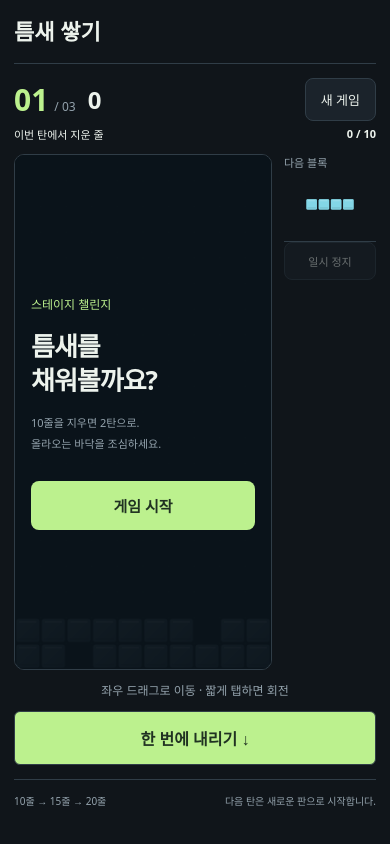
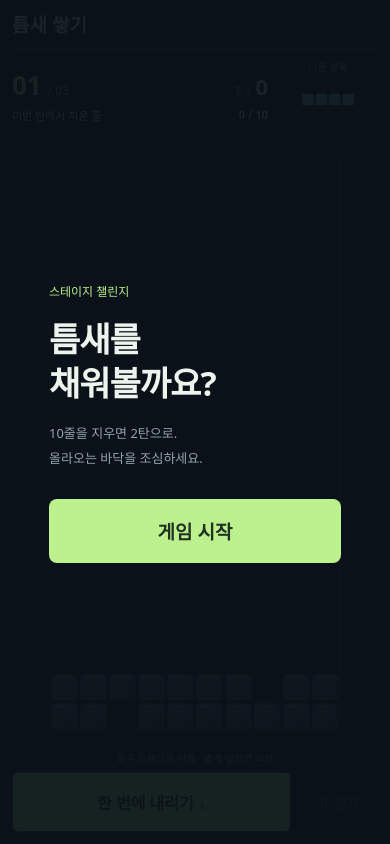
Before and after one commit to khjkhj-creator/block-puzzle-play, a plain HTML site: page index.html in a window 390 px wide. Drawn offline with Linux system fonts and the light colour scheme.

Commit message:
Publish v0.4 one-handed mobile controls and simplified HUD

```diff
--- a/game.js
+++ b/game.js
@@ -15,7 +15,7 @@ function spawnPiece(){active=makePiece(nextType);nextType=takeType();fallClock=0
 function startStage(){board=emptyBoard();fillStartingGarbage();stageLines=0;fallClock=0;riseClock=0;toastClock=0;$('toast').textContent='';state='playing';spawnPiece();updateHUD();syncOverlay();canvas.focus();}
 function startGame(){stopHeldControls();stage=1;score=0;totalLines=0;bag=[];nextType=takeType();startStage();}
 function nextStage(){if(state!=='stageClear')return;stage++;startStage();}
-function updateHUD(){$('stage').textContent=String(stage).padStart(2,'0');$('lines').textContent=stageLines;$('target').textContent=STAGES[stage-1].goal;$('progress').max=STAGES[stage-1].goal;$('progress').value=stageLines;$('score').textContent=score.toLocaleString('ko-KR');$('total').textContent=totalLines;$('rule').textContent=`바닥 ${STAGES[stage-1].start}줄 · ${STAGES[stage-1].rise/1000}초마다 방해 줄 추가`;$('pause').disabled=!['playing','paused'].includes(state);$('pause').textContent=state==='paused'?'계속하기':'일시 정지';}
+function updateHUD(){$('stage').textContent=String(stage).padStart(2,'0');$('lines').textContent=stageLines;$('target').textContent=STAGES[stage-1].goal;$('progress').max=STAGES[stage-1].goal;$('progress').value=stageLines;$('score').textContent=score.toLocaleString('ko-KR');$('total').textContent=totalLines;$('rule').textContent=`바닥 ${STAGES[stage-1].start}줄 · ${STAGES[stage-1].rise/1000}초마다 방해 줄 추가`;$('pause').disabled=!['playing','paused'].includes(state);$('pause').textContent=state==='paused'?'계속하기':'일시 정지';$('mobile-pause').disabled=!['playing','paused'].includes(state);$('mobile-pause').textContent=state==='paused'?'▶ 계속':'Ⅱ 정지';$('mobile-restart').hidden=state!=='paused';}
 function syncOverlay(){const content={ready:['스테이지 챌린지','틈새를\n채워볼까요?','10줄을 지우면 2탄으로.\n올라오는 바닥을 조심하세요.','게임 시작'],paused:['잠깐 쉬어가요','일시 정지','P 또는 아래 버튼으로 이어갈 수 있어요.','계속하기'],stageClear:[`${stage}탄 완료`,`${stageLines}줄 제거!`,`다음 탄은 판을 비우고\n방해 블록 ${STAGES[Math.min(2,stage)].start}줄로 시작합니다.`,'다음 탄 시작'],lost:['다시 도전해요','더 쌓을 곳이\n없어요.',`${score.toLocaleString('ko-KR')}점 · 전체 ${totalLines}줄 제거`,'다시 시작'],won:['모든 스테이지 완료','끝까지\n뚫었어요!',`${score.toLocaleString('ko-KR')}점 · 전체 ${totalLines}줄 제거`,'다시 도전']}[state];$('overlay').hidden=state==='playing';if(content){$('overlay-kicker').textContent=content[0];$('overlay-title').textContent=content[1];$('overlay-title').style.whiteSpace='pre-line';$('overlay-message').textContent=content[2];$('action').textContent=content[3];}}
 function finish(won){stopHeldControls();state=won?'won':'lost';updateHUD();syncOverlay();}
 function move(dx){if(state!=='playing'||!active)return;if(!collides(active.matrix,active.x+dx,active.y)){active.x+=dx;return true;}return false;}
@@ -45,5 +45,5 @@ canvas.addEventListener('pointerup',e=>{const gesture=boardGesture;if(!gesture||
 for(const event of ['pointercancel','lostpointercapture'])canvas.addEventListener(event,e=>{if(boardGesture?.id===e.pointerId)boardGesture=null;});
 canvas.addEventListener('contextmenu',e=>e.preventDefault());
 window.addEventListener('blur',stopHeldControls);document.addEventListener('visibilitychange',()=>{if(document.hidden)stopHeldControls();});
-$('action').onclick=()=>{if(state==='paused')pause();else if(state==='stageClear')nextStage();else startGame();};$('restart').onclick=startGame;$('pause').onclick=pause;window.addEventListener('blur',()=>{if(state==='playing')pause();});document.addEventListener('visibilitychange',()=>{if(document.hidden&&state==='playing')pause();});
+$('action').onclick=()=>{if(state==='paused')pause();else if(state==='stageClear')nextStage();else startGame();};$('restart').onclick=startGame;$('mobile-restart').onclick=startGame;$('pause').onclick=pause;$('mobile-pause').onclick=pause;window.addEventListener('blur',()=>{if(state==='playing')pause();});document.addEventListener('visibilitychange',()=>{if(document.hidden&&state==='playing')pause();});
 board=emptyBoard();fillStartingGarbage();nextType=takeType();updateHUD();syncOverlay();requestAnimationFrame(frame);
--- a/index.html
+++ b/index.html
@@ -1,7 +1,7 @@
 <!doctype html>
-<html lang="ko"><head><meta charset="utf-8"><meta name="viewport" content="width=device-width,initial-scale=1"><title>틈새 쌓기 — 스테이지 블록 퍼즐</title><link rel="stylesheet" href="style.css?v=0.2"></head>
-<body><main><header><a class="brand" href="./">틈새 쌓기<span>BLOCK PUZZLE</span></a><span class="edition">v0.3 · PC / 모바일</span></header>
+<html lang="ko"><head><meta charset="utf-8"><meta name="viewport" content="width=device-width,initial-scale=1,viewport-fit=cover"><title>틈새 쌓기 — 스테이지 블록 퍼즐</title><link rel="stylesheet" href="style.css?v=0.4"></head>
+<body><main><header><a class="brand" href="./">틈새 쌓기<span>BLOCK PUZZLE</span></a><span class="edition">v0.4 · PC / 모바일</span></header>
 <div class="game-layout"><aside class="left-panel"><p class="intro">빈틈을 채우면,<br>다음 판이 열려요.</p><div class="stage-label">현재 스테이지</div><div class="stage-number"><strong id="stage">01</strong><span>/ 03</span></div><div class="progress-heading"><span>이번 탄에서 지운 줄</span><b><span id="lines">0</span> / <span id="target">10</span></b></div><progress id="progress" value="0" max="10"></progress><div class="score-label">점수</div><strong id="score" class="score">0</strong><div class="total">전체 <span id="total">0</span>줄 제거</div><p id="rule" class="stage-rule">바닥 2줄 · 20초마다 방해 줄 추가</p><p class="warning">방해 줄은 예고 없이 올라옵니다.</p><button id="restart" class="secondary">새 게임</button></aside>
-<section class="board-wrap" aria-label="블록 게임"><canvas id="board" width="300" height="600" tabindex="0" aria-label="게임판. 휴대폰은 좌우 드래그 이동, 탭 회전. PC는 방향키와 스페이스바."></canvas><div id="overlay" class="overlay"><div class="overlay-content"><p id="overlay-kicker">스테이지 챌린지</p><h1 id="overlay-title">틈새를<br>채워볼까요?</h1><p id="overlay-message">10줄을 지우면 2탄으로.<br>올라오는 바닥을 조심하세요.</p><button id="action" class="primary">게임 시작</button></div></div><div id="toast" class="toast" role="status" aria-live="polite"></div></section>
-<aside class="right-panel"><div class="preview-label">다음 블록</div><canvas id="next" width="180" height="120" aria-label="다음 블록 한 개 미리보기"></canvas><div class="controls"><h2>조작 방법</h2><dl><div><dt>← →</dt><dd>좌우 이동</dd></div><div><dt>↑ / X</dt><dd>오른쪽 회전</dd></div><div><dt>Z</dt><dd>왼쪽 회전</dd></div><div><dt>↓</dt><dd>빠르게 내리기</dd></div><div><dt>Space</dt><dd>바로 떨어뜨리기</dd></div><div><dt>P</dt><dd>일시 정지</dd></div></dl></div><button id="pause" class="secondary">일시 정지</button><p class="hint">홀드는 없어요.<br>흐리게 보이는 블록은<br>떨어질 자리입니다.</p></aside><div class="mobile-controls" aria-label="휴대폰 조작"><p class="mobile-hint">좌우 드래그로 이동 · 짧게 탭하면 회전</p><button data-control="drop" class="drop-button">한 번에 내리기 ↓</button></div></div>
-<footer><span>10줄 → 15줄 → 20줄</span><span>다음 탄은 새로운 판으로 시작합니다.</span></footer><noscript>게임 실행에는 JavaScript가 필요합니다.</noscript></main><script src="game.js?v=0.2"></script></body></html>
+<section class="board-wrap" aria-label="블록 게임"><canvas id="board" width="300" height="600" tabindex="0" aria-label="게임판. 휴대폰은 좌우 드래그 이동, 탭 회전. PC는 방향키와 스페이스바."></canvas><div id="overlay" class="overlay"><div class="overlay-content"><p id="overlay-kicker">스테이지 챌린지</p><h1 id="overlay-title">틈새를<br>채워볼까요?</h1><p id="overlay-message">10줄을 지우면 2탄으로.<br>올라오는 바닥을 조심하세요.</p><button id="action" class="primary">게임 시작</button><button id="mobile-restart" class="secondary overlay-restart" hidden>새 게임</button></div></div><div id="toast" class="toast" role="status" aria-live="polite"></div></section>
+<aside class="right-panel"><div id="next-panel"><div class="preview-label">다음 블록</div><canvas id="next" width="180" height="120" aria-label="다음 블록 한 개 미리보기"></canvas></div><div class="controls"><h2>조작 방법</h2><dl><div><dt>← →</dt><dd>좌우 이동</dd></div><div><dt>↑ / X</dt><dd>오른쪽 회전</dd></div><div><dt>Z</dt><dd>왼쪽 회전</dd></div><div><dt>↓</dt><dd>빠르게 내리기</dd></div><div><dt>Space</dt><dd>바로 떨어뜨리기</dd></div><div><dt>P</dt><dd>일시 정지</dd></div></dl></div><button id="pause" class="secondary">일시 정지</button><p class="hint">홀드는 없어요.<br>흐리게 보이는 블록은<br>떨어질 자리입니다.</p></aside><div class="mobile-controls" aria-label="휴대폰 조작"><p class="mobile-hint">좌우 드래그로 이동 · 짧게 탭하면 회전</p><button data-control="drop" class="drop-button">한 번에 내리기 ↓</button><button id="mobile-pause" class="mobile-pause" aria-label="일시 정지">Ⅱ 정지</button></div></div>
+<footer><span>10줄 → 15줄 → 20줄</span><span>다음 탄은 새로운 판으로 시작합니다.</span></footer><noscript>게임 실행에는 JavaScript가 필요합니다.</noscript></main><script src="game.js?v=0.4"></script></body></html>
--- a/style.css
+++ b/style.css
@@ -5,3 +5,27 @@
 .mobile-controls button.pressed{filter:brightness(1.3);border-color:var(--mint)}
 
 .mobile-hint{grid-column:1/-1;text-align:center;font-size:12px;color:var(--muted);margin:0 0 3px;line-height:1.5}@media(max-width:720px){.mobile-controls .drop-button{min-height:54px;font-size:16px}#board{-webkit-user-select:none;user-select:none;-webkit-touch-callout:none}}
+
+/* Mobile: one-handed play, no sidebar, reachable fixed controls. Desktop stays unchanged. */
+.overlay-restart{display:none}
+@media(max-width:720px){
+ main{max-width:500px;padding:10px 12px calc(118px + env(safe-area-inset-bottom,0px))}
+ header{padding-bottom:10px}.brand{font-size:19px}
+ .game-layout{grid-template-columns:minmax(0,1fr) 100px;gap:10px;margin-top:10px}
+ .left-panel{grid-column:1;grid-row:1;min-height:76px;display:grid;grid-template-columns:auto 1fr;gap:3px 12px;align-content:center}
+ .stage-number{grid-column:1;grid-row:1}.stage-number strong{font-size:26px}
+ .score{grid-column:2;grid-row:1;font-size:22px;justify-self:end}.score::before{content:'점수 ';font-size:10px;font-weight:400;color:var(--muted)}
+ .progress-heading{grid-column:1/-1;grid-row:2;display:flex;font-size:11px;margin:2px 0}
+ #restart{display:none}
+ .right-panel{display:contents}.right-panel #pause,.right-panel .controls,.right-panel .hint{display:none}
+ #next-panel{grid-column:2;grid-row:1;align-self:center;text-align:center}#next{width:100px;height:64px;margin:0;border:0}.preview-label{font-size:10px}
+ .board-wrap{grid-column:1/-1;grid-row:2;width:min(300px,calc((100svh - 260px - env(safe-area-inset-bottom,0px))/2),calc(100vw - 24px));max-width:none;justify-self:center}
+ #board{width:100%;height:auto;aspect-ratio:1/2}
+ .mobile-controls{position:fixed;z-index:20;left:50%;bottom:0;transform:translateX(-50%);width:min(500px,100%);padding:8px 12px calc(12px + env(safe-area-inset-bottom,0px));margin:0;display:grid;grid-template-columns:minmax(0,1fr) 80px;gap:7px;background:var(--bg);border-top:1px solid var(--line)}
+ .mobile-hint{grid-column:1/-1;font-size:10px;line-height:14px;margin:0}
+ .mobile-controls .drop-button{grid-column:1;min-height:60px;font-size:16px}.mobile-controls .mobile-pause{grid-column:2;min-height:60px;font-size:13px}
+ .overlay{position:fixed;inset:0;z-index:40;border-radius:0;background:rgba(10,18,25,.93)}
+ .overlay-content{width:min(340px,calc(100% - 32px));padding:24px}.overlay-content h1{font-size:34px}.overlay-content>p{font-size:13px}.overlay-content .primary{min-height:64px;font-size:19px}
+ .overlay-restart:not([hidden]){display:block;min-height:48px;margin-top:12px}
+ footer{display:none}
+}
```
